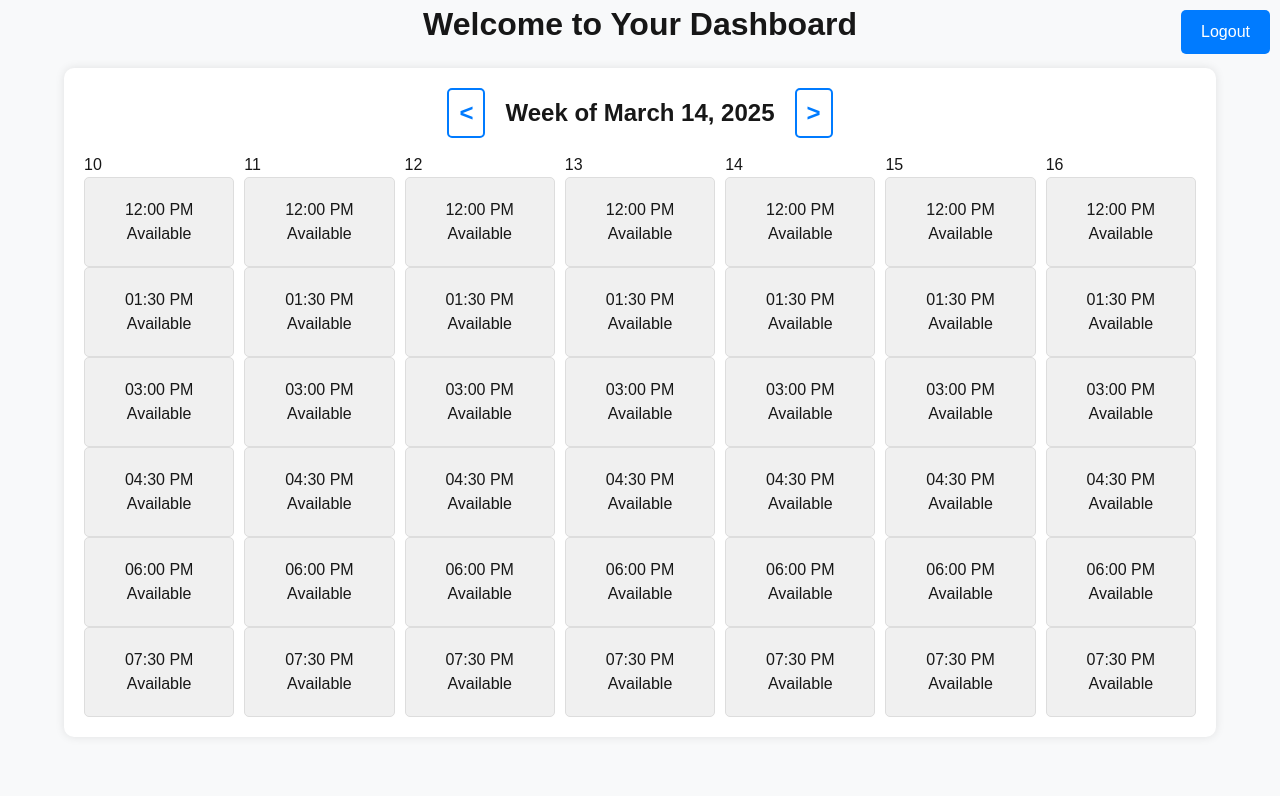
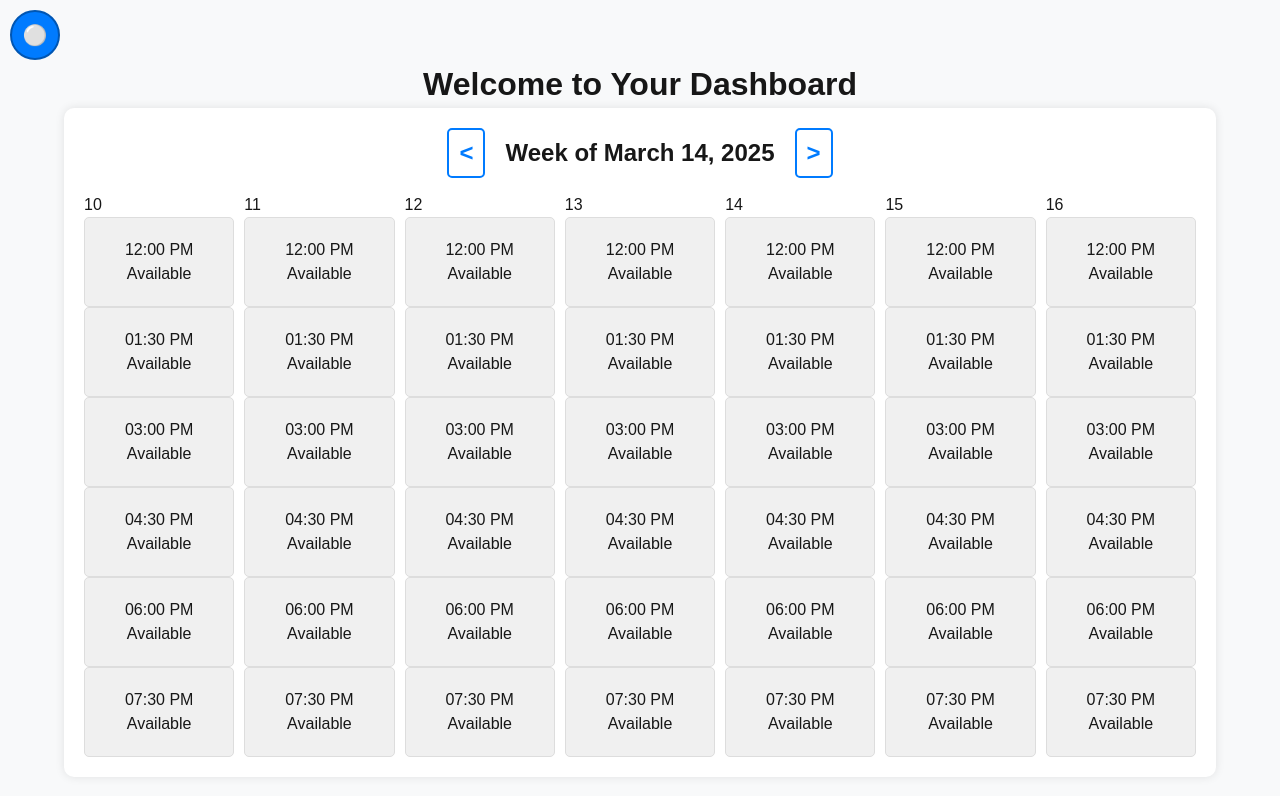
Before and after one commit to Ghaith4230/drivingWebapp, a Next.js app: page /dashboard in a window 1280 px wide. Shown: the top 796 px of the page. Built offline with nearby package versions, Linux system fonts and the light colour scheme; no server answers; the database is empty.

Commit message:
newest code
newest code

```diff
--- a/src/app/dashboard/page.tsx
+++ b/src/app/dashboard/page.tsx
@@ -18,7 +18,8 @@ export default function Dashboard() {
   const [currentDay, setCurrentDay] = useState<datee | null>(null);
   const [timeSlots, setTimeSlots] = useState<{ date: string; slots: TimeSlot[] }[]>([]);
   const [selectedSlot, setSelectedSlot] = useState<TimeSlot | null>(null);
-  const [slotDetails, setSlotDetails] = useState<string>(""); // New state to hold slot details
+  const [slotDetails, setSlotDetails] = useState<string>("");
+  const [menuOpen, setMenuOpen] = useState(false);
 
   useEffect(() => {
     fetchTimeSlotsForWeek(currentDate);
@@ -122,10 +123,18 @@ export default function Dashboard() {
   }
 
   return (
-    <div style={styles.container}>
-      <button onClick={handleLogout} style={styles.logoutButton}>
-        Logout
-      </button>
+    <div onClick={() => {if (menuOpen) setMenuOpen(!menuOpen)}} style={styles.container}>
+       <div style={styles.menuContainer}>
+        <div style={styles.logo} onClick={() => setMenuOpen(!menuOpen)}>⚪</div>
+        {menuOpen && (
+          <div style={styles.dropdownMenu}>
+            <button style={styles.menuItem}>Your Profile</button>
+            <button style={styles.menuItem}>Settings</button>
+            <button onClick={handleLogout} style={styles.menuItem}>Logout</button>
+          </div>
+        )}
+      </div>
+
       <h1 style={styles.heading}>Welcome to Your Dashboard</h1>
 
       <div style={styles.mainContent}>
@@ -202,6 +211,7 @@ export default function Dashboard() {
 }
 
 const styles: { [key: string]: React.CSSProperties } = {
+
   container: {
     display: "flex",
     flexDirection: "column",
@@ -210,6 +220,56 @@ const styles: { [key: string]: React.CSSProperties } = {
     fontFamily: "Arial",
     backgroundColor: "#f8f9fa",
     position: "relative",
+  },
+  menuContainer: {
+    position: "absolute",
+    top: "10px",
+    left: "10px",
+    display: "flex",
+    flexDirection: "column",
+    alignItems: "center",
+  },
+  logo: {
+    width: "50px",
+    height: "50px",
+    borderRadius: "50%",
+    backgroundColor: "#007bff",
+    display: "flex",
+    alignItems: "center",
+    justifyContent: "center",
+    color: "#fff",
+    fontSize: "20px",
+    cursor: "pointer",
+    border: "2px solid #0056b3",
+  },
+  dropdownMenu: {
+    position: "absolute",
+    top: "60px",
+    left: "0",
+    backgroundColor: "#fff",
+    boxShadow: "0 4px 8px rgba(0,0,0,0.1)",
+    borderRadius: "5px",
+    display: "flex",
+    flexDirection: "column",
+    width: "150px",
+    zIndex: 1000,
+  },
+  menuItem: {
+    padding: "10px",
+    textAlign: "left",
+    backgroundColor: "#fff",
+    border: "none",
+    cursor: "pointer",
+    width: "100%",
+    fontSize: "14px",
+  },
+  menuItemHover: {
+    backgroundColor: "#f0f0f0",
+  },
+  heading: {
+    fontSize: "2rem",
+    fontWeight: "bold",
+    marginTop: "60px",
   },
   logoutButton: {
     position: "absolute",
@@ -222,11 +282,7 @@ const styles: { [key: string]: React.CSSProperties } = {
     cursor: "pointer",
     borderRadius: "5px",
   },
-  heading: {
-    fontSize: "2rem",
-    fontWeight: "bold",
-    marginBottom: "20px",
-  },
+
   mainContent: {
     display: "flex",
     width: "90%",
```
